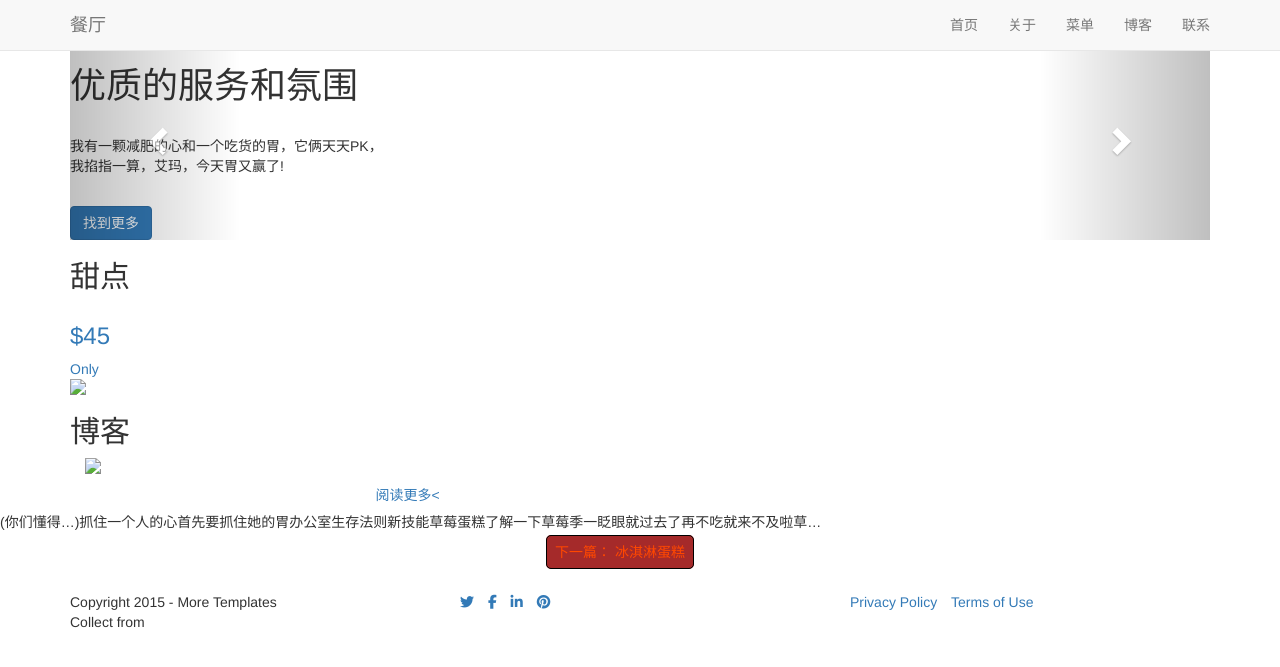
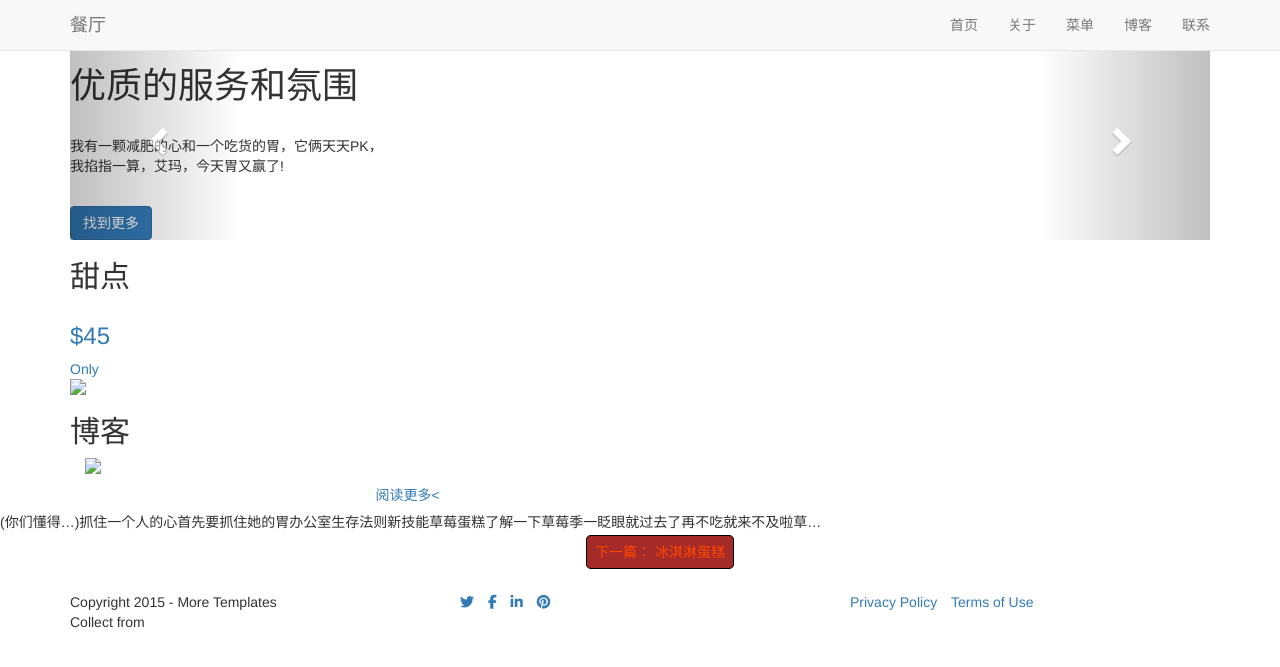
Before and after one commit to su2828/hotel, a Jekyll site: the page built from _posts/2019-11-22-one - 副本 (2).md, in a window 1280 px wide. Shown: the top 667 px of the page. Built offline with Jekyll 4.4.1, drawn with Linux system fonts in a browser that asks for light colours; nearby versions of some CDN libraries; library files that are not in the unit come from our copies.

Commit message:
Update aa.html

```diff
--- a/_layouts/aa.html
+++ b/_layouts/aa.html
@@ -70,7 +70,7 @@ layout: base
             <a style="border: 1px solid #000;border-radius:5px;background:brown;color:#ff4800;padding: 8px;margin:10px" href="{{site.baseurl}}{{page.previous.url}}">上一篇： {{page.previous.title}}</a>
           {% endif %}
           {% if page.next %}
-            <a style="border: 1px solid #000;border-radius:5px;background:brown;color:#ff4800;padding: 8px;margin: 10px;margin-right:50px" href="{{site.baseurl}}{{page.next.url}}">下一篇： {{page.next.title}}</a>
+            <a style="border: 1px solid #000;border-radius:5px;background:brown;color:#ff4800;padding: 8px;margin: 10px;margin-left:50px" href="{{site.baseurl}}{{page.next.url}}">下一篇： {{page.next.title}}</a>
           {% endif %}
 
         </div>
```
